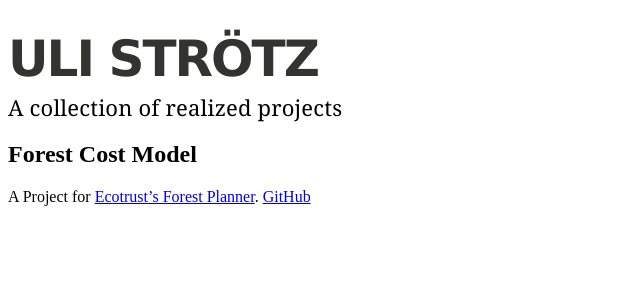
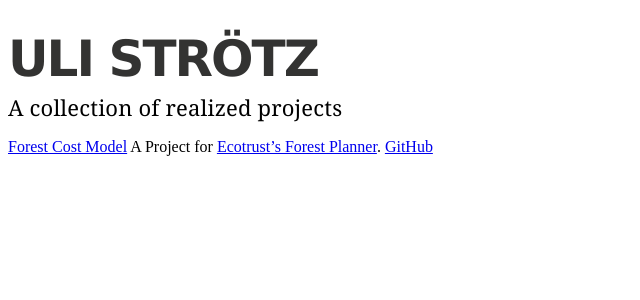
Before and after one commit to ustroetz/ustroetz.github.io, a Jekyll site: the page built from index.md, in a window 1280 px wide. Shown: the top 300 px of the page, without its empty margins (0-640 px from the left). Built offline with Jekyll 4.4.1, drawn with Linux system fonts in a browser that asks for light colours; Markdown is read by kramdown in place of the engine named in the settings.

Commit message:
Update index.md

```diff
--- a/index.md
+++ b/index.md
@@ -6,6 +6,6 @@ published: true
 <h1 class="title">ULI STR&#214;TZ</h1>
 <p class="sub-title">A collection of realized projects</p>
 
-<h2 class='post-title' href="http://ustroetz.github.io/CostModel/brownbag.pptx">Forest Cost Model</h2>
+<a class='post-title' href="http://ustroetz.github.io/CostModel/brownbag.pptx">Forest Cost Model</a>
 A Project for [Ecotrust's Forest Planner](http://stage.forestplanner.ecotrust.org).
 [GitHub](https://github.com/ustroetz/cost_model)
```
